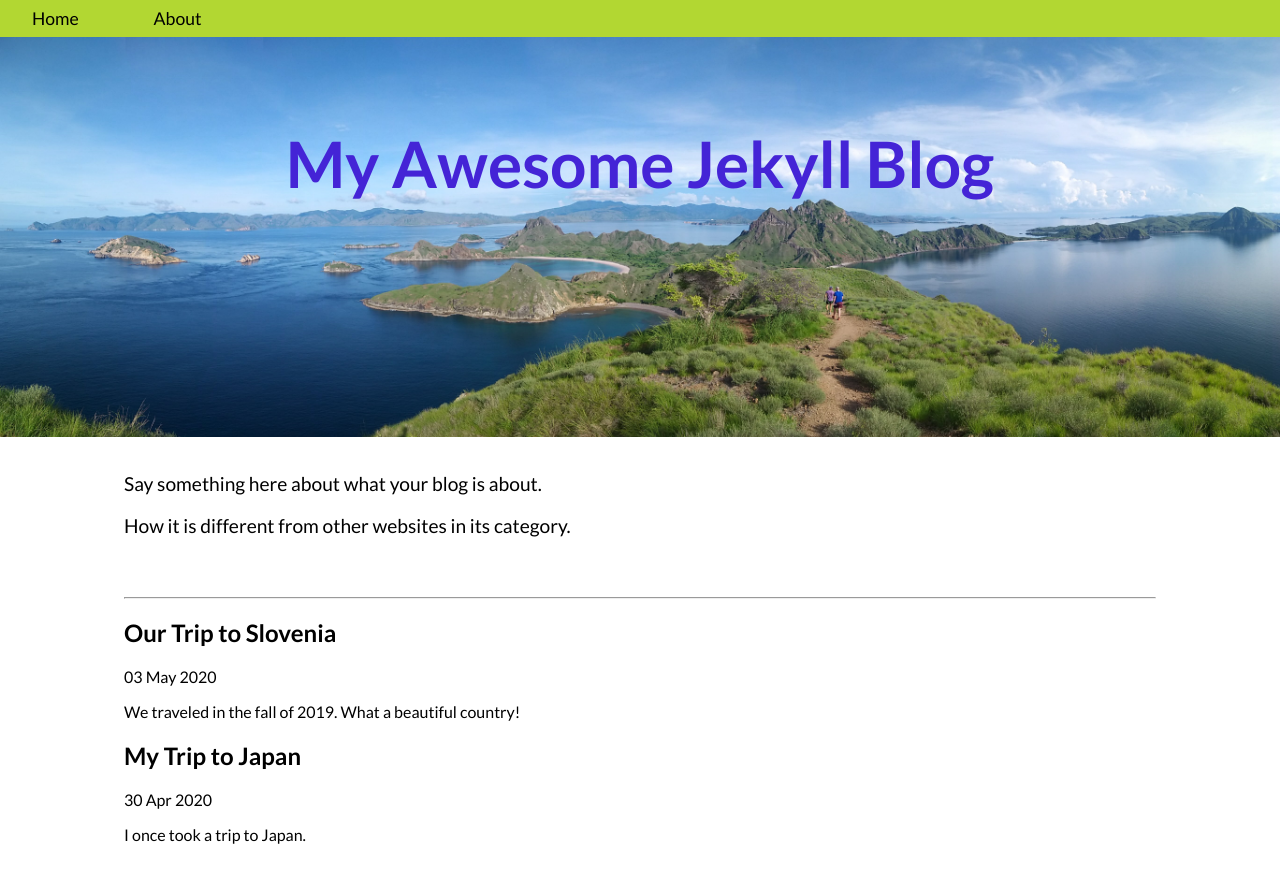
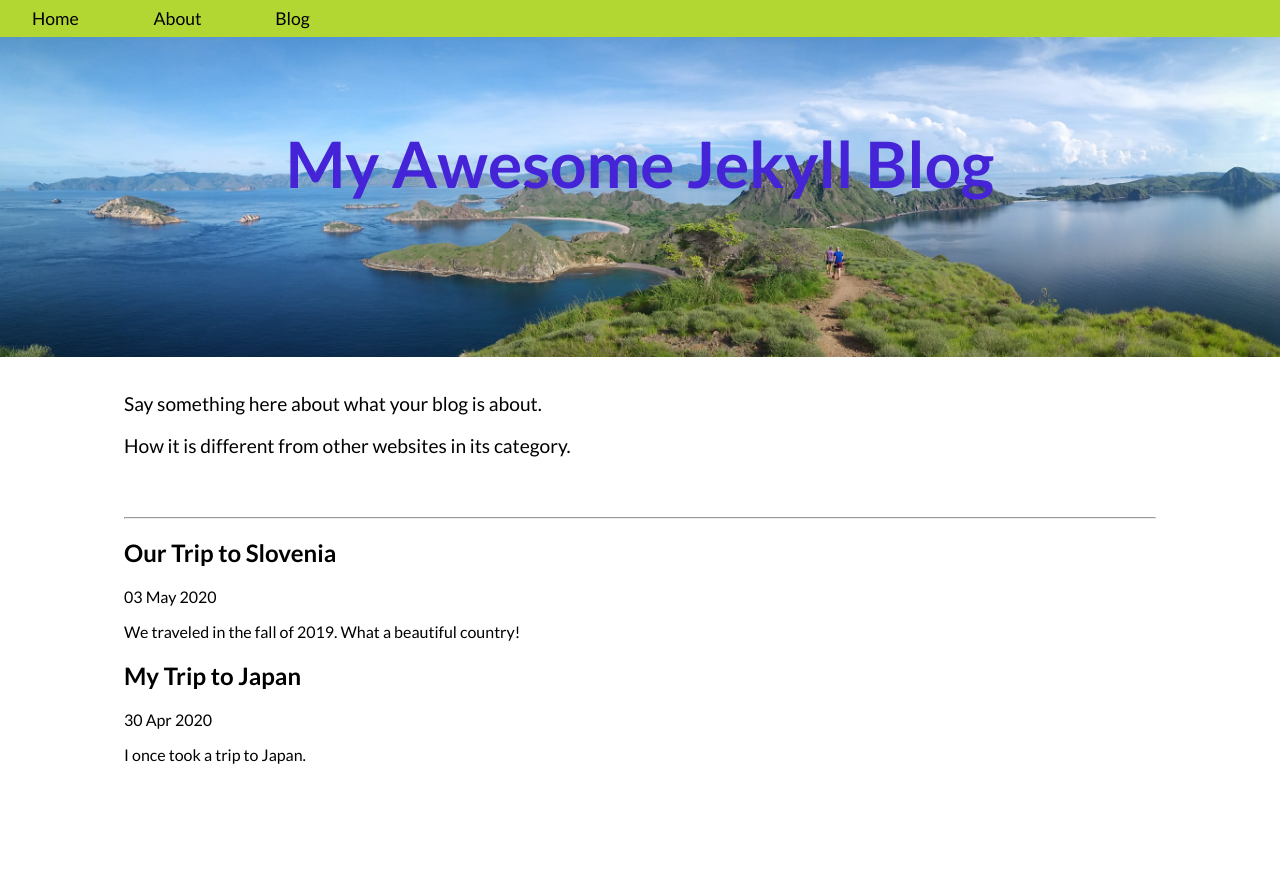
Before and after one commit to placeholdergit/cloneexpjekyllcms, a Jekyll site: the page built from index.md, in a window 1280 px wide. Shown: the top 883 px of the page. Built offline with Jekyll 4.4.1, drawn with Linux system fonts in a browser that asks for light colours.

Commit message:
Added blog.html with header image

```diff
--- a/_data/navigation.yml
+++ b/_data/navigation.yml
@@ -2,5 +2,5 @@
   link: /
 - name: About
   link: /about.html
-# - name: Posts
-#   link: /posts.html
+- name: Blog
+  link: /blog.html
--- a/_includes/header.html
+++ b/_includes/header.html
@@ -1,3 +1,9 @@
-<header class="bg-img header header-bg-img">
-  <h1>{{ site.title }}</h1>
-</header>
+{% if page.title == 'Home' %}
+  <header class="header bg-img-home">
+    <h1>{{ site.title }}</h1>
+  </header>
+{% else %}
+  <header class="header bg-img-blog">
+    <!-- <h1>{{ site.title }}</h1> -->
+  </header>
+{% endif %}
--- a/_layouts/default.html
+++ b/_layouts/default.html
@@ -12,19 +12,19 @@
       <div class="nav-bar">
         {% include navigation.html %}
       </div>
-      {% if page.title == 'Home'%}
+      {% if page.title == 'Home' or page.title == 'Blog' %}
         {% include header.html %}
       {% endif %}
       <div class="main">
         {{ content }}
       </div>
 
-      {% unless page.layout == 'post' or page.title == 'About' %}
+      {% if page.title == 'Home' %}
       <div class="post-list">
         <hr>
         {% include posts.html %}
       </div>
-      {% endunless %}
+      {% endif %}
 
     </div>
   </body>
--- a/_sass/main.scss
+++ b/_sass/main.scss
@@ -44,6 +44,24 @@
 ul {
   list-style-type: none;
 }
+.bg-img-home {
+  // width: 100%;
+  height: 20rem;
+  background-position: center;
+  padding-top: 2.8rem;
+  background-repeat: no-repeat;
+  background-size: cover;
+  background-image: url('../images/LabuanBajo.jpg');
+}
+.bg-img-blog {
+  // width: 100%;
+  height: 18rem;
+  background-position: 0% 25%;
+  // padding-top: 2.8rem;
+  background-repeat: no-repeat;
+  background-size: cover;
+  background-image: url('../images/lake_bled.jpg');
+}
 .flex-container {
   display: flex;
   flex-wrap: wrap;
@@ -60,15 +78,6 @@
 }
 .header {
   grid-column: 1 / -1;
-}
-.header-bg-img {
-  width: 100%;
-  height: 400px;
-  background-position: center;
-  padding-top: 2.8rem;
-  background-repeat: no-repeat;
-  background-size: cover;
-  background-image: url('../images/LabuanBajo.jpg');
 }
 .main {
   font-size: 1.2rem;
--- /dev/null
+++ b/blog.html
@@ -0,0 +1,6 @@
+---
+layout: default
+title: Blog
+---
+
+{% include posts.html %}
```
Also changed, not shown: assets/images/lake_bled.jpg (added).
